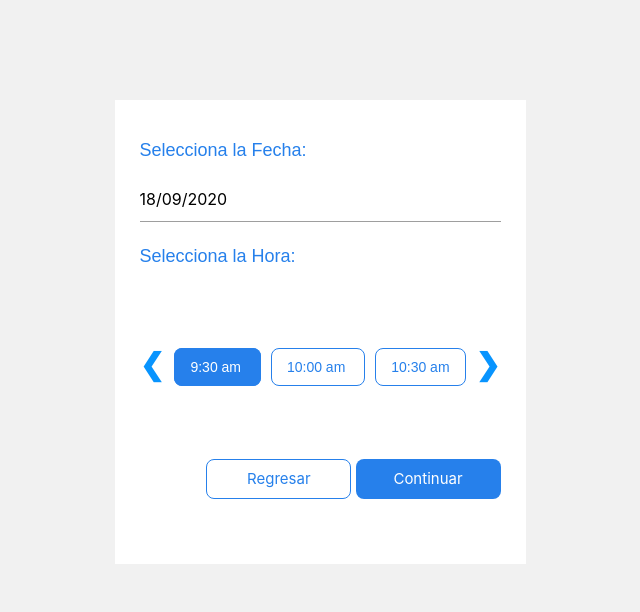
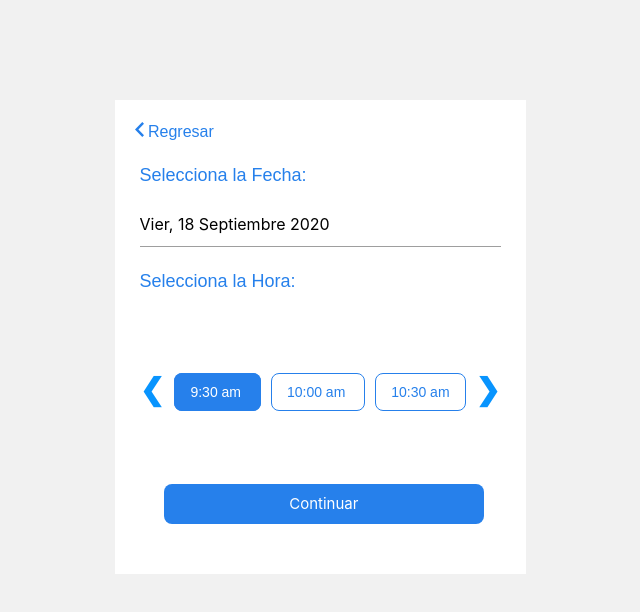
Before and after one commit to IzaguirreLpz/citasAtlas, a website: page step.html in a window 1280 px wide. Both pictures are taken after a click on the button "Elegir Fecha y Hora". Shown: the whole page, without its empty margins (320-960 px from the left). Drawn offline with nearby package versions, Linux system fonts and the light colour scheme.

Commit message:
Arreglo de pequenos detalles

```diff
--- a/step.css
+++ b/step.css
@@ -15,9 +15,10 @@ h5 {
   background-color: #ffffff;
   margin: 100px auto;
   font-family: sans-serif;
-  padding: 25px;
+  padding: 50px 25px;
   max-width: 411px;
   min-width: 300px;
+  position: relative;
 }
 
 h1 {
@@ -298,3 +299,53 @@ textarea.materialize-textarea:focus.valid ~ .helper-text:after,
 .select-wrapper.valid ~ .helper-text:after {
   color: #2680eb;
 }
+
+.button_regresar {
+  border: none;
+  background-color: #ffffff;
+  color: #2680eb;
+  position: absolute;
+  top: 20px;
+  left: 20px;
+  cursor: pointer;
+  font-size: 16px;
+  font-weight: 500;
+}
+
+.button_continue {
+  width: 320px;
+  height: 40px;
+  border-radius: 8px;
+  background-color: #2680eb;
+  color: #ffffff;
+  border: none;
+  position: absolute;
+  left: 12%;
+}
+.modal-content {
+  width: 100%;
+}
+.modal-overlay {
+  opacity: 1;
+}
+
+.modal {
+  padding-top: 0;
+  /* width: 100%; */
+  height: auto;
+  background-color: rgb(0, 0, 0, 1);
+  background-color: rgba(0, 0, 0, 1);
+}
+
+@media only screen and (max-width: 375px) {
+  .button_continue {
+    width: 320px;
+    height: 40px;
+    border-radius: 8px;
+    background-color: #2680eb;
+    color: #ffffff;
+    border: none;
+    position: absolute;
+    left: 7%;
+  }
+}
--- a/step.html
+++ b/step.html
@@ -66,7 +66,8 @@
         <!--   <div class="input-field inline"> -->
             <input type="text" class="datepicker">
             <span class="helper-text" data-error="Asegurate de elegir tu fecha para la cita" data-success="right"></span>
-       <!--    </div> -->
+
+            <!--    </div> -->
           <!-- prueba -->
           <!-- <input type="text" class="datepicker" /> -->
         </p>
@@ -326,16 +327,18 @@
             Acepto los <a href="#">Términos</a> y <a href="#">Condiciones</a> de
             Atlas Home
           </p>
-
       </div>
 
-      <div style="overflow: auto">
+      <!-- <div style="overflow: auto">
         <div style="float: right">
-          <input type="button" class="button_unSelected" id="prevBtn" onclick="nextPrev(-1)" value="Regresar">
-          </input>
-          <input type="button" class="button_selected" id="nextBtn" onclick="nextPrev(1)" value="Elegir Fecha y Hora"></input>
         </div>
+      </div> -->
+      <div class="center">
+        <a type="button" class="button_regresar" id="prevBtn" onclick="nextPrev(-1)"><img src="img\ic_left_arrow.svg" alt="flecha de regresar"> Regresar</a>
       </div>
+          <!-- <input type="button" class="button_regresar" id="prevBtn" onclick="nextPrev(-1)" value="Regresar">
+        </input> -->
+          <input type="button" class="button_continue" id="nextBtn" onclick="nextPrev(1)" value="Elegir Fecha y Hora"></input>
       <!-- Circles which indicates the steps of the form: -->
       <div style="text-align: center; margin-top: 40px">
         <span class="step"></span>
@@ -344,7 +347,6 @@
         <span class="step"></span>
       </div>
     </form>
-
     <!-- Compiled and minified JavaScript -->
     <script src="https://cdnjs.cloudflare.com/ajax/libs/materialize/1.0.0/js/materialize.min.js"></script>
     <script src="step.js"></script>
--- a/step.js
+++ b/step.js
@@ -125,7 +125,7 @@ tomorrow.setDate(tomorrow.getDate() + 1);
 document.addEventListener("DOMContentLoaded", function () {
   var elems = document.querySelectorAll(".datepicker");
   var instances = M.Datepicker.init(elems, {
-    format: "dd/mm/yyyy",
+    format: "ddd, dd mmmm yyyy",
     setDefaultDate: true,
     defaultDate: new Date(tomorrow),
     disableWeekends: false,
@@ -160,16 +160,16 @@ document.addEventListener("DOMContentLoaded", function () {
         "Nov",
         "Dic",
       ],
+      weekdaysShort: ["Dom", "Lun", "Mar", "Mier", "Juev", "Vier", "Sab"],
       weekDays: [
+        "Domingo",
         "Lunes",
         "Martes",
         "Miercoles",
         "Jueves",
         "Viernes",
         "Sabado",
-        "Domingo",
       ],
-      weekdaysShort: ["Dom", "Lun", "Mar", "Mier", "Juev", "Vier", "Sab"],
       weekdaysAbbrev: ["D", "L", "M", "M", "J", "V", "S"],
     },
   });
```
Also changed, not shown: img/ic_left_arrow.svg (added).
